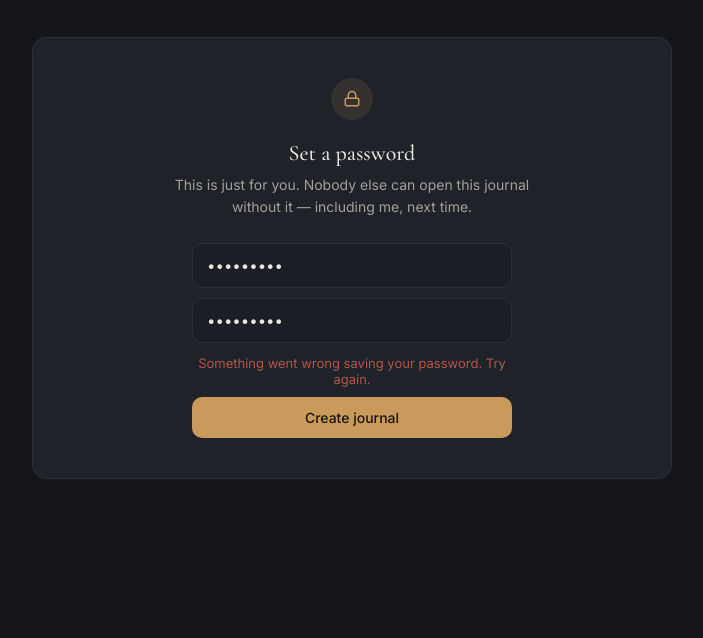
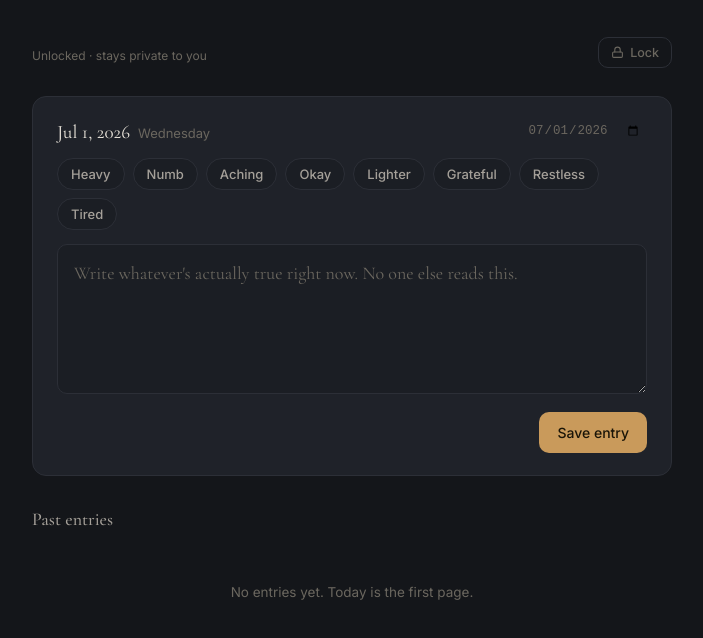
Before and after one commit to sitanshu452-png/Quiet-pages, a plain HTML site: page index.html in a window 1280 px wide. Both pictures are taken after typing "Sample123", "Sample123" into the empty fields and a click on the button "Create journal". Shown: the part 122-760 px from the top of the page, without its empty margins (288-991 px from the left). Drawn offline with nearby package versions, Linux system fonts and the light colour scheme.

Commit message:
Add files via upload

```diff
--- a/index.html
+++ b/index.html
@@ -322,6 +322,36 @@
 
 <script>
 (function(){
+  // Real, persistent storage using the browser's localStorage — works on
+  // any hosted site or installed app, unlike Claude's in-chat storage API.
+  const LS_PREFIX = 'quietpages:';
+  const storage = {
+    async get(key){
+      const raw = localStorage.getItem(LS_PREFIX + key);
+      if(raw === null) return null;
+      return { key, value: raw };
+    },
+    async set(key, value){
+      localStorage.setItem(LS_PREFIX + key, value);
+      return { key, value };
+    },
+    async delete(key){
+      localStorage.removeItem(LS_PREFIX + key);
+      return { key, deleted: true };
+    },
+    async list(prefix){
+      const keys = [];
+      for(let i = 0; i < localStorage.length; i++){
+        const full = localStorage.key(i);
+        if(full && full.startsWith(LS_PREFIX)){
+          const short = full.slice(LS_PREFIX.length);
+          if(!prefix || short.startsWith(prefix)) keys.push(short);
+        }
+      }
+      return { keys };
+    }
+  };
+
   const MOODS = ["Heavy","Numb","Aching","Okay","Lighter","Grateful","Restless","Tired"];
   let unlockedHash = null;
   let currentDate = todayStr();
@@ -349,7 +379,7 @@
 
   async function init(){
     try{
-      const rec = await window.storage.get('journal:password-hash', false);
+      const rec = await storage.get('journal:password-hash');
       if(rec && rec.value){
         unlockedHash = null;
         show('unlock-gate');
@@ -371,7 +401,7 @@
     if(p1 !== p2){ err.textContent = "Passwords don't match."; return; }
     try{
       const hash = await sha256(p1);
-      await window.storage.set('journal:password-hash', hash, false);
+      await storage.set('journal:password-hash', hash);
       unlockedHash = hash;
       await enterApp();
     } catch(e){
@@ -388,7 +418,7 @@
     const err = document.getElementById('unlock-error');
     err.textContent = '';
     try{
-      const rec = await window.storage.get('journal:password-hash', false);
+      const rec = await storage.get('journal:password-hash');
       const hash = await sha256(p);
       if(rec && rec.value === hash){
         unlockedHash = hash;
@@ -406,11 +436,11 @@
   document.getElementById('reset-cancel').addEventListener('click', ()=> show('unlock-gate'));
   document.getElementById('reset-confirm').addEventListener('click', async ()=>{
     try{
-      const list = await window.storage.list('entries:', false);
+      const list = await storage.list('entries:');
       if(list && list.keys){
-        for(const k of list.keys){ await window.storage.delete(k, false); }
+        for(const k of list.keys){ await storage.delete(k); }
       }
-      await window.storage.delete('journal:password-hash', false);
+      await storage.delete('journal:password-hash');
     } catch(e){}
     show('setup-gate');
     document.getElementById('setup-pass').value = '';
@@ -454,7 +484,7 @@
     let existing = entriesCache[dateStr];
     if(existing === undefined){
       try{
-        const rec = await window.storage.get('entries:'+dateStr, false);
+        const rec = await storage.get('entries:'+dateStr);
         existing = rec && rec.value ? JSON.parse(rec.value) : null;
       } catch(e){ existing = null; }
       entriesCache[dateStr] = existing;
@@ -479,7 +509,7 @@
     }
     const entry = { date: currentDate, mood: selectedMood, text: text, savedAt: new Date().toISOString() };
     try{
-      const result = await window.storage.set('entries:'+currentDate, JSON.stringify(entry), false);
+      const result = await storage.set('entries:'+currentDate, JSON.stringify(entry));
       if(result){
         entriesCache[currentDate] = entry;
         status.textContent = 'Saved';
@@ -497,7 +527,7 @@
     const countEl = document.getElementById('entry-count');
     timeline.innerHTML = '<div class="empty">Loading entries…</div>';
     try{
-      const list = await window.storage.list('entries:', false);
+      const list = await storage.list('entries:');
       const keys = (list && list.keys) ? list.keys : [];
       if(keys.length === 0){
         timeline.innerHTML = '<div class="empty">No entries yet. Today is the first page.</div>';
@@ -507,7 +537,7 @@
       const entries = [];
       for(const k of keys){
         try{
-          const rec = await window.storage.get(k, false);
+          const rec = await storage.get(k);
           if(rec && rec.value) entries.push(JSON.parse(rec.value));
         } catch(e){}
       }
```
